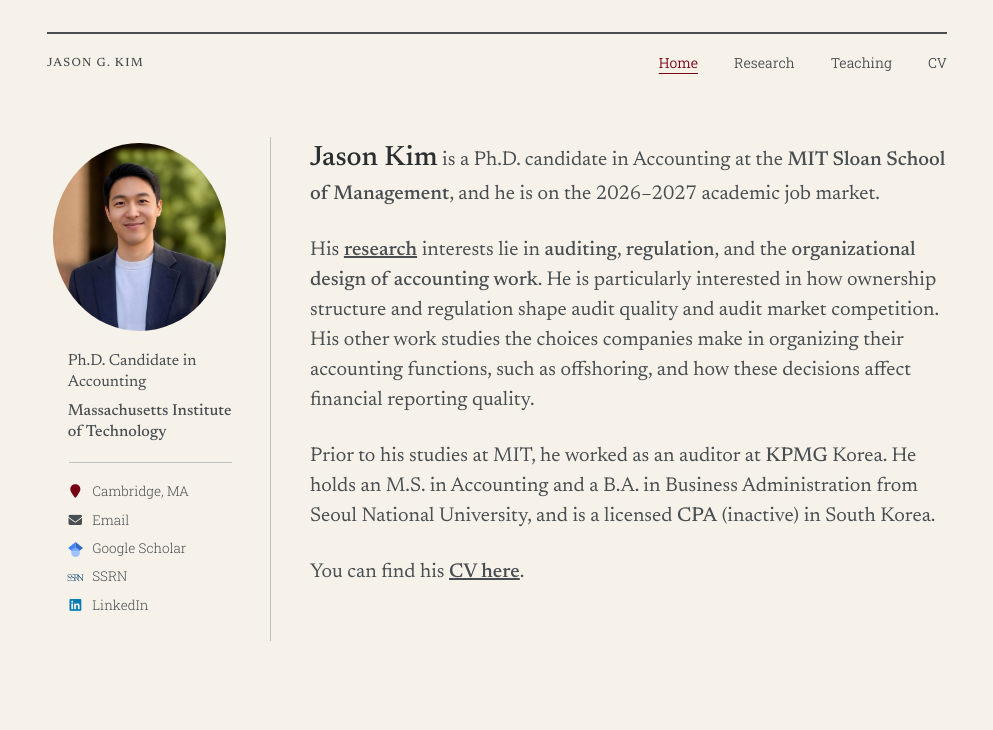
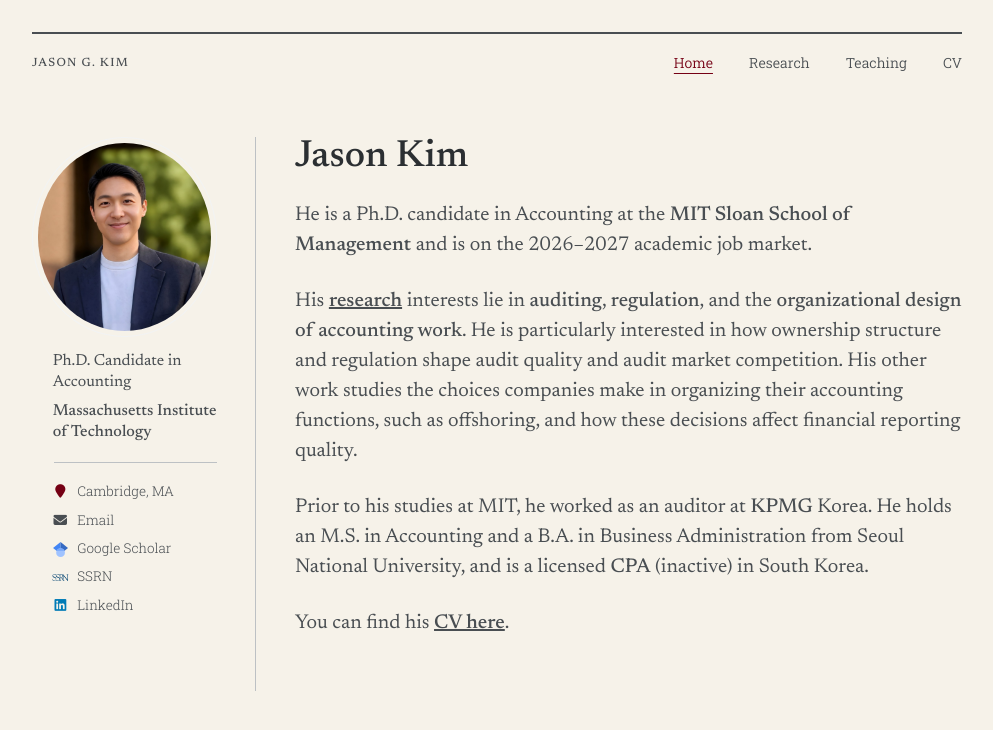
Before and after one commit to jgkim262/jgkim262.github.io, a Jekyll site: the page built from _pages/about.md, in a window 1280 px wide. Shown: the top 730 px of the page, without its empty margins (143-1136 px from the left). Built offline with Jekyll 4.4.1, drawn with Linux system fonts in a browser that asks for light colours; a style sheet for code colours, icons or effects is not loaded.

Commit message:
Home: name as a 38px title on desktop; column 900px -> 930px
- Desktop opens the intro with a .home-name title line (38px, 520,
  #2b2f32) and "He is a Ph.D. candidate ... and is on ..."; phones keep the
  inline "Jason Kim is ..." sentence (.desktop-only / .mobile-only).
- Content column 930px so "...MIT Sloan School of Management" fits on
  Home's first line; Research/Teaching widen with it.

Co-Authored-By: Claude Opus 5.5 (1M context) <noreply@anthropic.com>

```diff
--- a/_pages/about.md
+++ b/_pages/about.md
@@ -13,7 +13,14 @@ redirect_from:
 
 <div class="home-intro" markdown="1">
 
+Jason Kim
+{: .home-name .desktop-only}
+
+He is a Ph.D. candidate in Accounting at the **[MIT Sloan School of Management](https://mitsloan.mit.edu/){: .keylink}** and is on the 2026–2027 academic job market.
+{: .desktop-only}
+
 <span class="jobmarket">Jason Kim</span> is a Ph.D. candidate in Accounting at the **[MIT Sloan School of Management](https://mitsloan.mit.edu/){: .keylink}**, and he is on the 2026–2027 academic job market.
+{: .mobile-only}
 
 His [research](/research/){: .underline .keylink} interests lie in <span class="medium">auditing</span>, <span class="medium">regulation</span>, and the <span class="medium">organizational design of accounting work</span>. He is particularly interested in how ownership structure and regulation shape audit quality and audit market competition. His other work studies the choices companies make in organizing their accounting functions, such as offshoring, and how these decisions affect financial reporting quality.
 
--- a/_sass/_themes.scss
+++ b/_sass/_themes.scss
@@ -60,8 +60,9 @@ $x-large                    : 1280px !default;
 
 // Width of the centred content column (masthead rule, menu and page). Was
 // 936px (asheshrambachan.github.io's 1040px shell minus 52px padding each
-// side); 900px per Jason, which also leaves Home's text column at ~637px.
-$site-content-width         : 900px;
+// side); then 900px; now 930px per Jason, so Home's text column (~667px) fits
+// "...MIT Sloan School of Management" on the first line.
+$site-content-width         : 930px;
 
 /* ==========================================================================
    Grid
--- a/_sass/include/_utilities.scss
+++ b/_sass/include/_utilities.scss
@@ -406,7 +406,35 @@ body:hover .visually-hidden button {
   font-weight: 350;
 }
 
-/* The job market line on the home page. */
+/* "Jason Kim" as a title line above the home intro, after the h1 on
+   asheshrambachan.github.io: 38px on desktop (em so phones scale), weight 520
+   and the darker #2b2f32, per Jason. Apply with {: .home-name} in about.md. */
+.page__content .home-intro .home-name {
+  font-size: (38em / 20);
+  font-weight: 520;
+  color: #2b2f32;
+  line-height: 1.1;
+  margin-bottom: 0.55em; // ~21px at 38px; Ashesh's h1 leaves ~0.58em
+}
+
+/* Desktop opens the intro with the .home-name title line; phones keep the
+   inline "Jason Kim is ..." sentence, per Jason. Both versions are in
+   about.md, tagged {: .desktop-only} / {: .mobile-only}. */
+.page__content .home-intro .desktop-only {
+  display: none;
+
+  @include breakpoint($large) {
+    display: block;
+  }
+}
+
+.page__content .home-intro .mobile-only {
+  @include breakpoint($large) {
+    display: none;
+  }
+}
+
+/* The inline "Jason Kim" in the phone version of the intro. */
 .page__content .jobmarket {
   font-weight: 520;
   color: #2b2f32; // a bit darker than the #494e52 body text, per Jason
```
